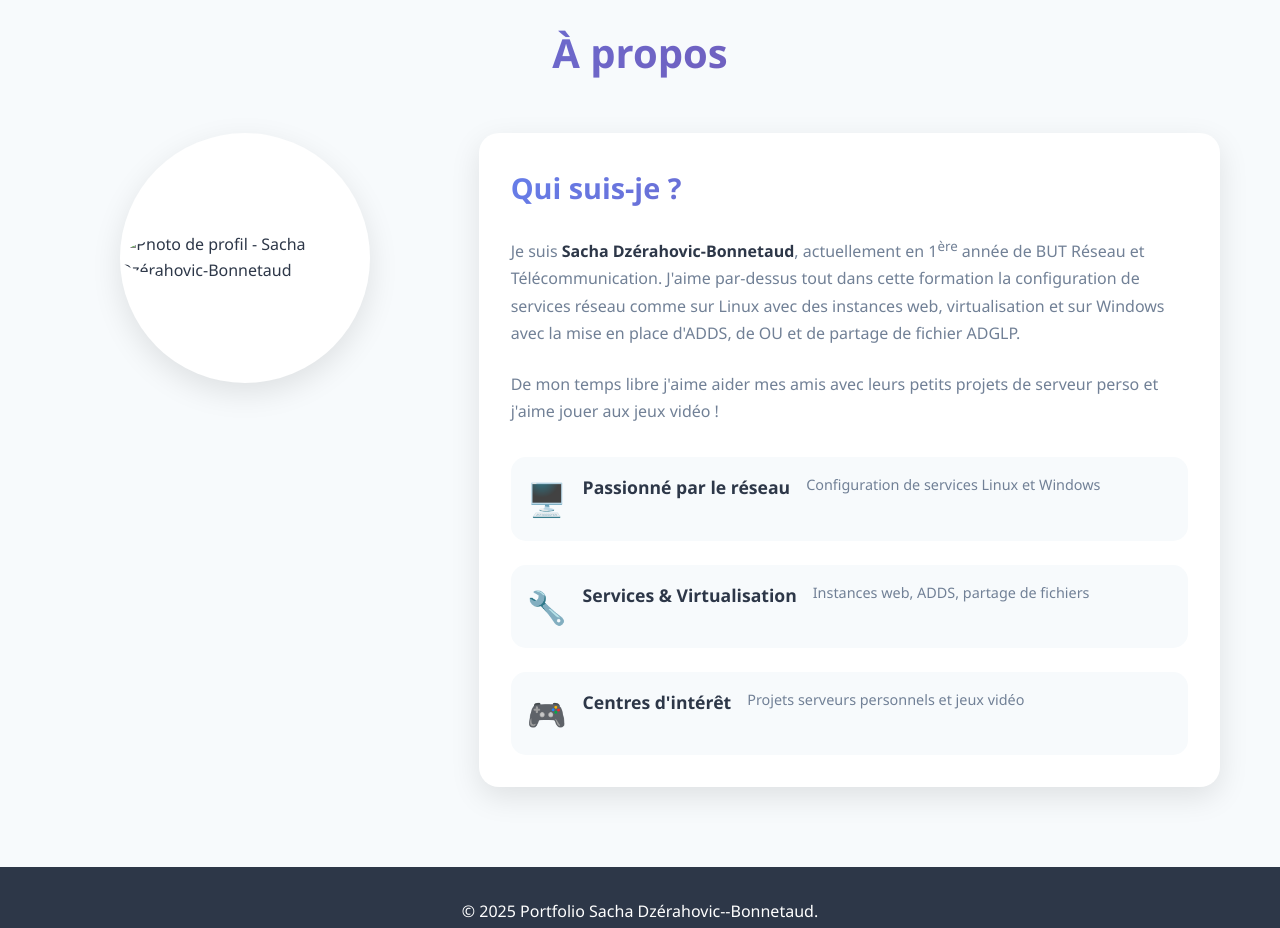
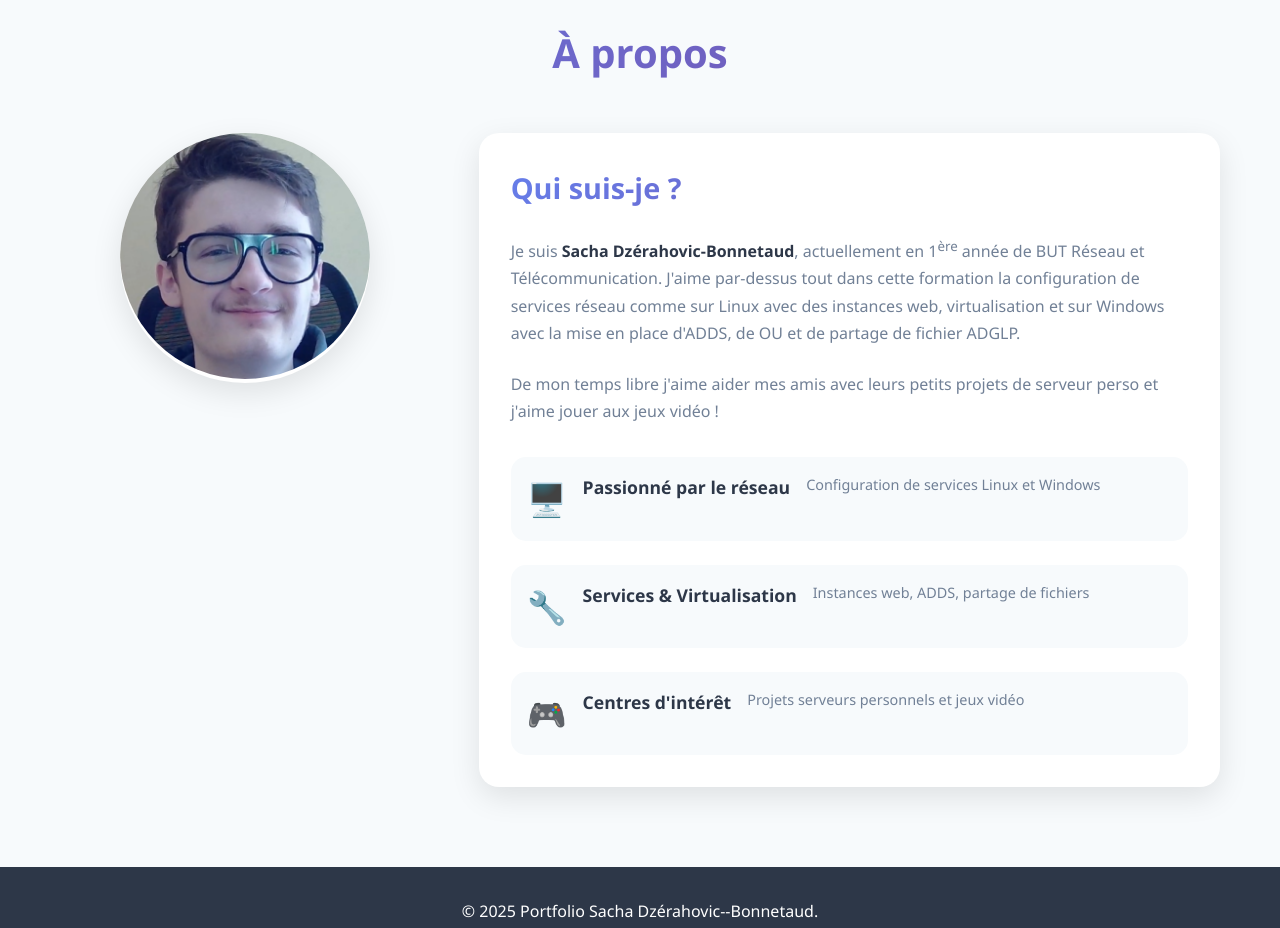
Before and after one commit to sachalethug/Site-Final-SAE-1.06, a plain HTML site: page index.html in a window 1280 px wide. Shown: the part 3200-4128 px from the top of the page. Drawn offline with Linux system fonts and the light colour scheme; the site is published under a folder, as on GitHub Pages, so addresses that start at the root find nothing.

Commit message:
Update index.html

```diff
--- a/index.html
+++ b/index.html
@@ -248,7 +248,7 @@
                         <div class="photo-placeholder">
                             <img id="profile-photo" src="" alt="Photo de profil" style="display: none;">
                                 <div class="profile-photo-container">
-                            <img id="profile-photo" src="/Document/profile.png" alt="Photo de profil - Sacha Dzérahovic-Bonnetaud">
+                            <img id="profile-photo" src="Document/profile.png" alt="Photo de profil - Sacha Dzérahovic-Bonnetaud">
                             </div>
                         </div>
                     </div>
```
